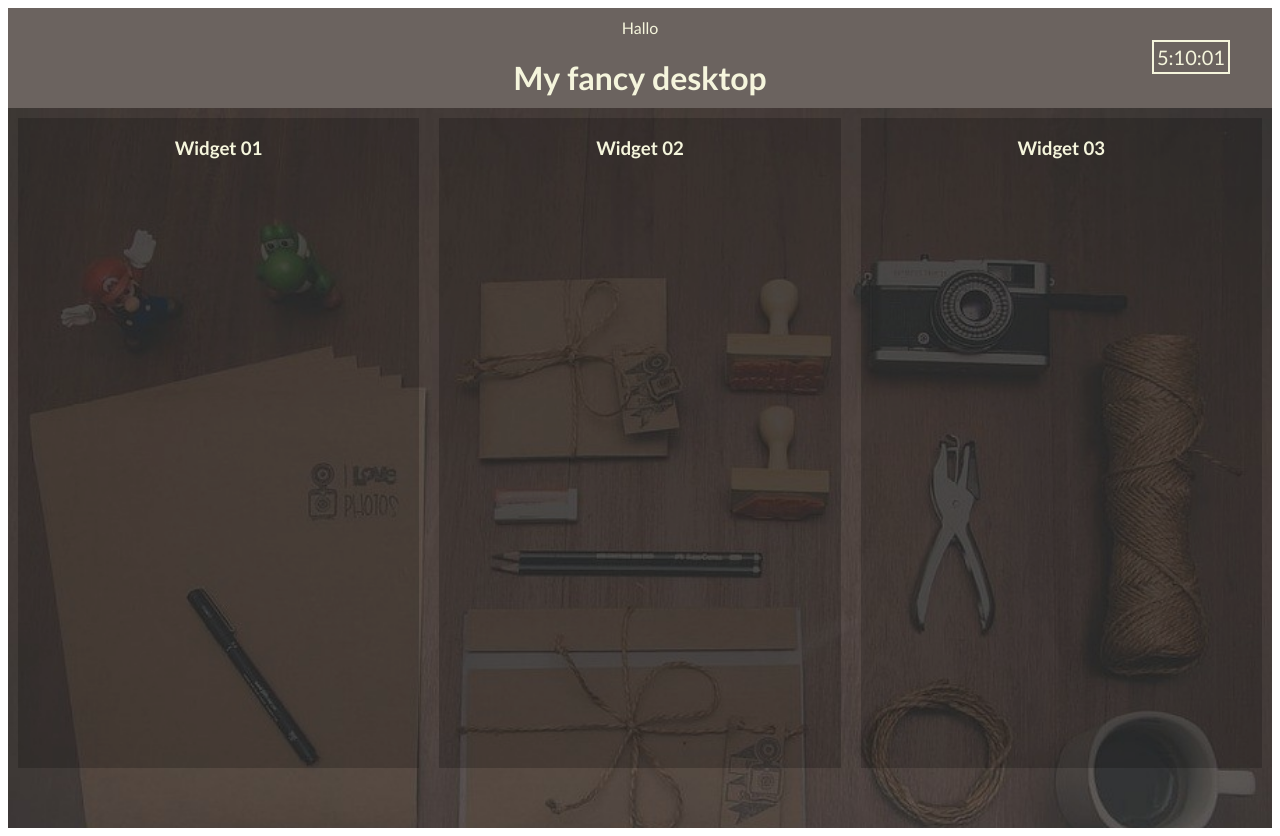
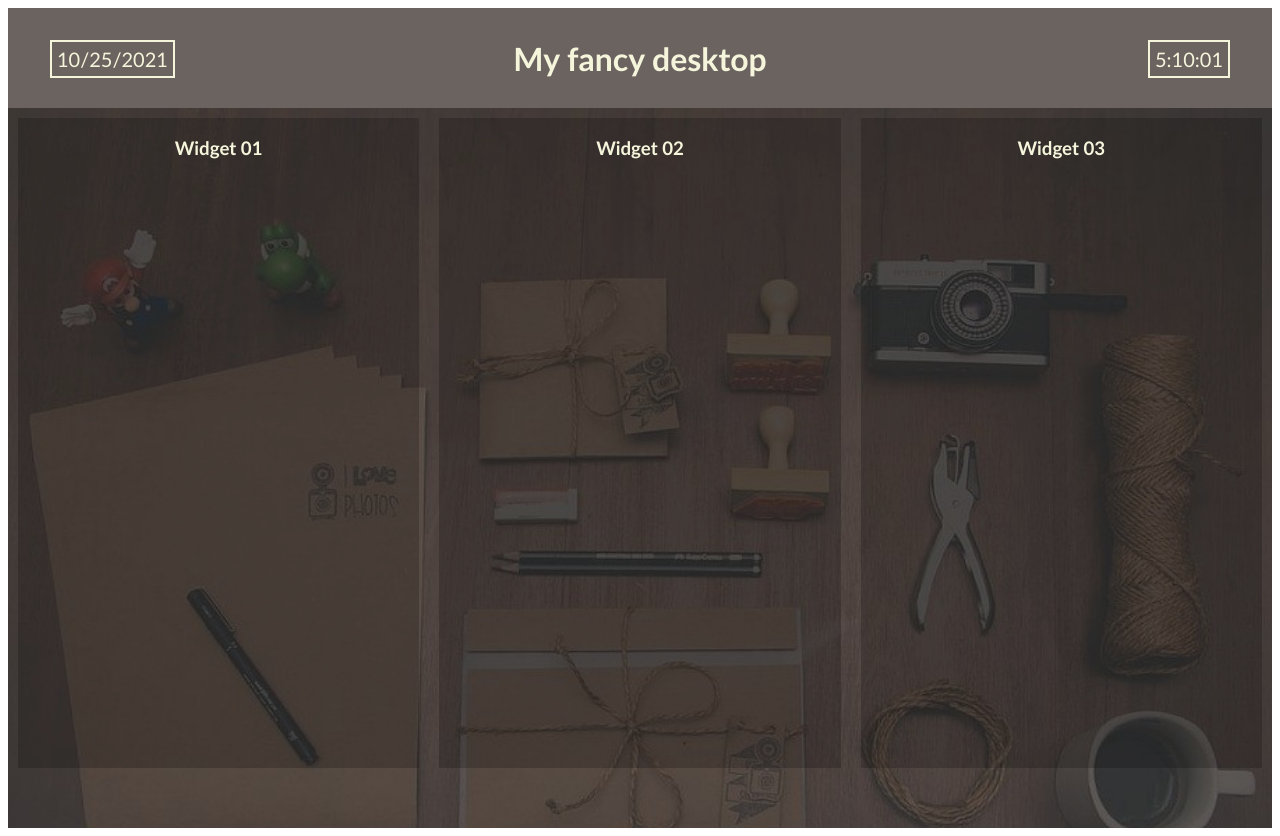
Before and after one commit to sarad629/my_desktop, a plain HTML site: page index.html in a window 1280 px wide. Drawn offline with Linux system fonts and the light colour scheme.

Commit message:
added styling, date and time

```diff
--- a/index.html
+++ b/index.html
@@ -29,6 +29,18 @@
 </body>
 
 <script>
-       /* document.getElementById('date').innerHTML = curday('/'); */
+
+
+    sp="/"
+    today = new Date();
+    var dd = today.getDate();
+    var mm = today.getMonth()+1; //As January is 0.
+    var yyyy = today.getFullYear();
+
+    if(dd<10) dd='0'+dd;
+    if(mm<10) mm='0'+mm;
+
+    document.getElementById('date').innerHTML = mm+sp+dd+sp+yyyy;
+
 </script>
 </html>
--- a/scripts.js
+++ b/scripts.js
@@ -15,17 +15,6 @@ function checkTime(i) {
 }
 
 if (document.readyState === 'complete') {
-    function curday(sp){
-        today = new Date();
-        var dd = today.getDate();
-        var mm = today.getMonth()+1; //As January is 0.
-        var yyyy = today.getFullYear();
 
-        if(dd<10) dd='0'+dd;
-        if(mm<10) mm='0'+mm;
-        return (mm+sp+dd+sp+yyyy);
-    };
 
-    document.getElementById('date').innerHTML = curday('/');
-    document.getElementById('date').innerHTML = "TEST";
 }
--- a/style.css
+++ b/style.css
@@ -34,15 +34,19 @@ body{
 }
 
 #date{
-
+    position:absolute;
+    top:5vh;
+    left: 50px;
+    font-size: 20px;
+    border: 2px solid beige;
+    padding: 5px;
 }
 
 #clock{
-    display:inline-flex;
     position:absolute;
     top:5vh;
     right: 50px;
     font-size: 20px;
     border: 2px solid beige;
-    padding: 3px;
+    padding: 5px;
 }
```
